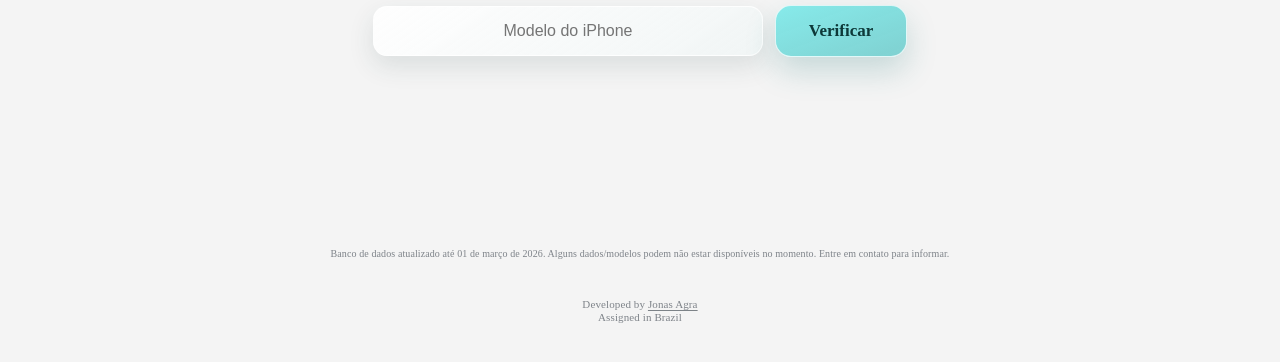
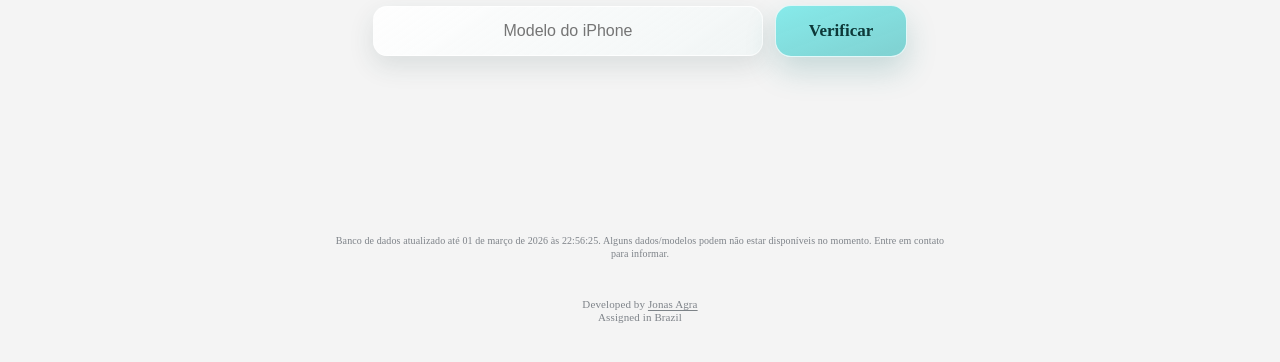
Before and after one commit to jonasagra/iverify, a plain HTML site: page public/index.html in a window 1280 px wide. Shown: the part 464-826 px from the top of the page. Drawn offline with Linux system fonts and the light colour scheme; a web font is replaced by a local one.

Commit message:
hora de atualização

```diff
--- a/public/index.html
+++ b/public/index.html
@@ -34,7 +34,7 @@
         </section>
 
         <p class="databaseDisclaimer">
-            Banco de dados atualizado até <span id="databaseUpdatedDate">01 de março de 2025</span>. Alguns dados/modelos podem não estar disponíveis no momento. Entre em contato para informar.
+            Banco de dados atualizado até <span id="databaseUpdatedDate">01 de março de 2025 às 00:00:00</span>. Alguns dados/modelos podem não estar disponíveis no momento. Entre em contato para informar.
         </p>
     </main>
 
--- a/public/sync-meta.json
+++ b/public/sync-meta.json
@@ -1,4 +1,4 @@
 {
-  "lastUpdateIso": "2026-03-02T01:51:53.590Z",
-  "lastUpdateLabel": "01 de março de 2026"
+  "lastUpdateIso": "2026-03-02T01:56:25.827Z",
+  "lastUpdateLabel": "01 de março de 2026 às 22:56:25"
 }
```
